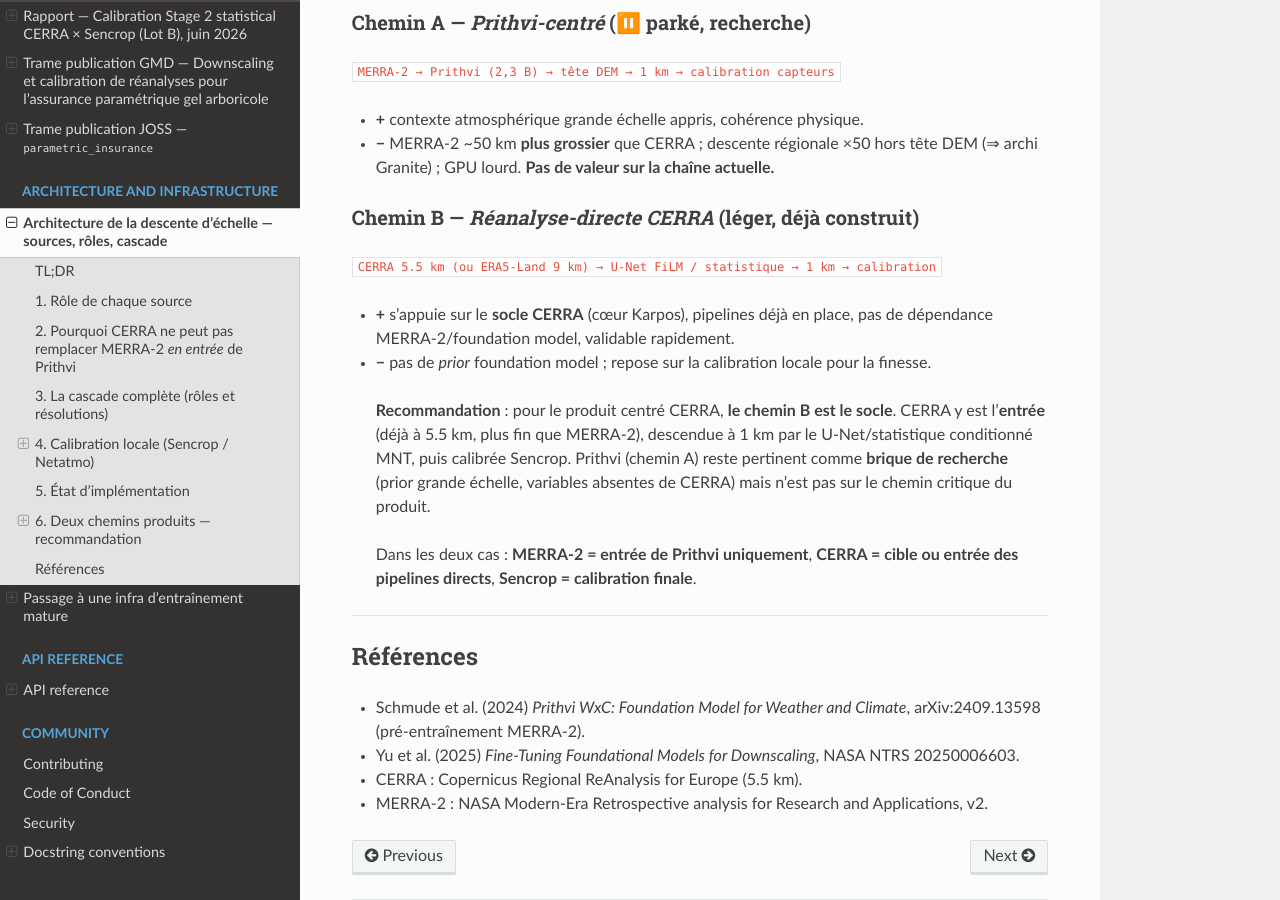
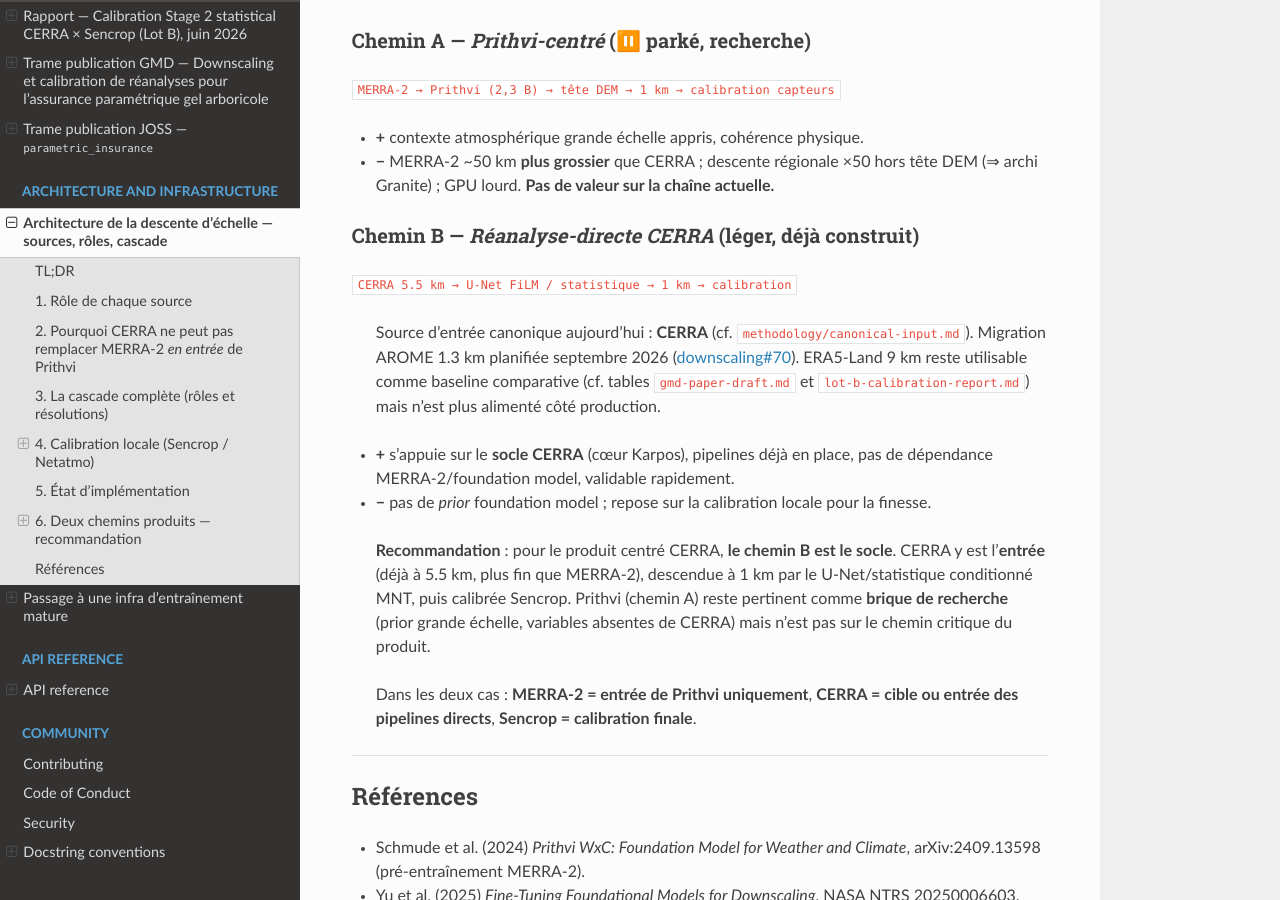
Before and after one commit to maurinl26/downscaling, a Sphinx documentation site: the page built from docs/architecture.md, in a window 1280 px wide and 900 px high, scrolled down 4966 px. Built offline with Sphinx 7.4.7 and the Read the Docs theme 3.1.0, drawn with Linux system fonts in a browser that asks for light colours; some of the changed text lies outside the part shown.

Commit message:
docs(input): trancher la source canonique en CERRA + ADR court
Le chemin produit consomme déjà CERRA (workflow calibrate-qdm.yml côté
karpos-engine, joblib QDM Lot B exposé via vars.QDM_JOBLIB_URI). La config
default.yaml et quelques docs traînaient encore une référence ERA5-Land
de l'époque où l'étage A entraînait ERA5-Land→CERRA.

Changements :
- configs/calibration/default.yaml : file_template_cerra par défaut → cerra_{date}.nc
- docs/methodology/canonical-input.md : ADR court 2026-06-26 (CERRA aujourd'hui,
  AROME planifié sept 2026 #70, ERA5-Land = baseline comparative uniquement)
- docs/architecture.md + docs/infra/infra_pro.md : aligner les références
- docs/methodology/README.md : référencer l'ADR

Aucun changement de code applicatif : CERRACoarseProvider acceptait déjà
les deux templates via le paramètre file_template.

Closes #8

Co-Authored-By: Claude Opus 4.7 <noreply@anthropic.com>

```diff
--- a/docs/architecture.md
+++ b/docs/architecture.md
@@ -167,7 +167,7 @@ indépendants du choix de chemin (A ou B).
 |-------|-----------|------|
 | A | Backbone Prithvi WxC réel (`loader.py`) | ✅ câblé + testé (config jouet) |
 | A | Pipeline d'entrée **MERRA-2** (`FrostNightDataset → batch`) | 🔴 **manquant** ([#1](https://github.com/maurinl26/karpos-downscaling/issues/1)) |
-| B | U-Net FiLM (ERA5/CERRA → 1 km) | ✅ entraînement Lightning |
+| B | U-Net FiLM (CERRA → 1 km) | ✅ entraînement Lightning (cf. [`methodology/canonical-input.md`](methodology/canonical-input.md)) |
 | B | Tête DEM sur prévision Prithvi | ✅ câblée (forward réel) |
 | B | Pipeline statistique (lapse-rate + QDM) | ✅ |
 | C | Fine-tuning sparse **Netatmo + Sencrop** | ✅ Lightning, source-agnostique (`StationFineTuneDataset`) |
@@ -226,7 +226,14 @@ indépendants du choix de chemin (A ou B).
   tête DEM (⇒ archi Granite) ; GPU lourd. **Pas de valeur sur la chaîne actuelle.**
 
 ### Chemin B — *Réanalyse-directe CERRA* (léger, déjà construit)
-`CERRA 5.5 km (ou ERA5-Land 9 km) → U-Net FiLM / statistique → 1 km → calibration`
+`CERRA 5.5 km → U-Net FiLM / statistique → 1 km → calibration`
+
+> Source d'entrée canonique aujourd'hui : **CERRA** (cf.
+> [`methodology/canonical-input.md`](methodology/canonical-input.md)).
+> Migration AROME 1.3 km planifiée septembre 2026 ([downscaling#70](https://github.com/maurinl26/karpos-downscaling/issues/70)).
+> ERA5-Land 9 km reste utilisable comme baseline comparative (cf. tables
+> `gmd-paper-draft.md` et `lot-b-calibration-report.md`) mais n'est plus
+> alimenté côté production.
 - **+** s'appuie sur le **socle CERRA** (cœur Karpos), pipelines déjà en place,
   pas de dépendance MERRA-2/foundation model, validable rapidement.
 - **−** pas de *prior* foundation model ; repose sur la calibration locale pour
```
Also changed, not shown: docs/infra/infra_pro.md (+1 -1 lines), docs/methodology/README.md (+1 -0 lines), docs/methodology/canonical-input.md (added, +53 -0 lines), 1 other file.
